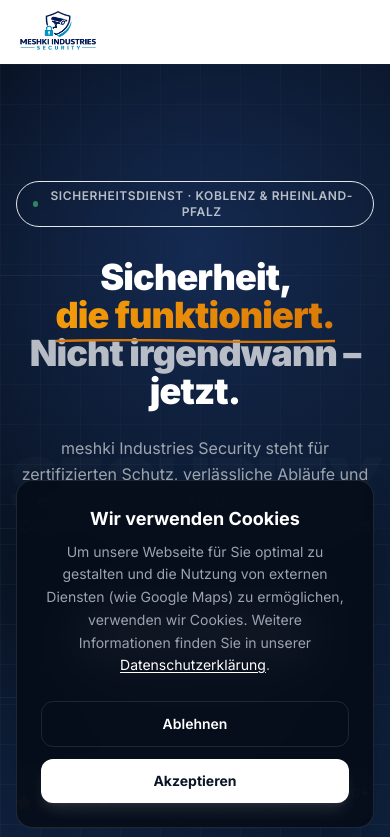
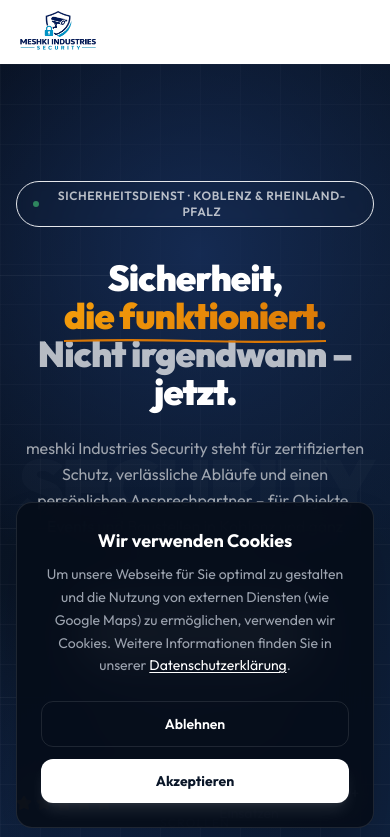
Before and after one commit to Mood-al/meshki-security, a Next.js app: page / in a window 390 px wide. Shown: the top 837 px of the page. Built offline with nearby package versions, Linux system fonts and the light colour scheme.

Commit message:
fix: mobile overflow and change font to Outfit

```diff
--- a/src/app/globals.css
+++ b/src/app/globals.css
@@ -17,7 +17,6 @@ html {
 }
 
 body {
-  font-family: 'Inter', system-ui, sans-serif;
   color: #111827;
   background: #ffffff;
   overflow-x: hidden;
--- a/src/app/layout.js
+++ b/src/app/layout.js
@@ -1,13 +1,13 @@
 import './globals.css';
-import { Inter } from 'next/font/google';
+import { Outfit } from 'next/font/google';
 import Header from '@/components/layout/Header';
 import Footer from '@/components/layout/Footer';
 import CookieBanner from '@/components/ui/CookieBanner';
 import { COMPANY } from '@/lib/constants';
 
-const inter = Inter({
+const outfit = Outfit({
   subsets: ['latin'],
-  variable: '--font-inter',
+  variable: '--font-outfit',
   display: 'swap',
   weight: ['300', '400', '500', '600', '700', '800', '900'],
 });
@@ -45,7 +45,7 @@ export const metadata = {
 
 export default function RootLayout({ children }) {
   return (
-    <html lang="de" className={inter.variable}>
+    <html lang="de" className={outfit.variable}>
       <head>
         <script
           type="application/ld+json"
@@ -55,7 +55,7 @@ export default function RootLayout({ children }) {
               '@type': 'LocalBusiness',
               name: COMPANY.name,
               description: 'Professioneller Sicherheitsdienst in Koblenz & Rheinland-Pfalz.',
-              url: 'https://meshki-security.vercel.app',
+              url: COMPANY.websiteUrl,
               telephone: COMPANY.phone,
               email: COMPANY.email,
               address: {
@@ -76,12 +76,14 @@ export default function RootLayout({ children }) {
         />
       </head>
       <body className="font-sans antialiased">
+        <div className="relative overflow-hidden flex flex-col min-h-screen max-w-[100vw]">
           <Header />
           <main className="flex-grow pt-16 md:pt-20">
             {children}
           </main>
           <Footer />
           <CookieBanner />
+        </div>
       </body>
     </html>
   );
--- a/tailwind.config.js
+++ b/tailwind.config.js
@@ -34,7 +34,7 @@ module.exports = {
         success: '#16A34A',
       },
       fontFamily: {
-        sans: ['var(--font-inter)', 'system-ui', 'sans-serif'],
+        sans: ['var(--font-outfit)', 'system-ui', 'sans-serif'],
       },
       backgroundImage: {
         'hero-gradient': 'linear-gradient(135deg, #060D1A 0%, #0A1628 50%, #0F2240 100%)',
```
Lines whose indentation alone changed are shown as unchanged.
